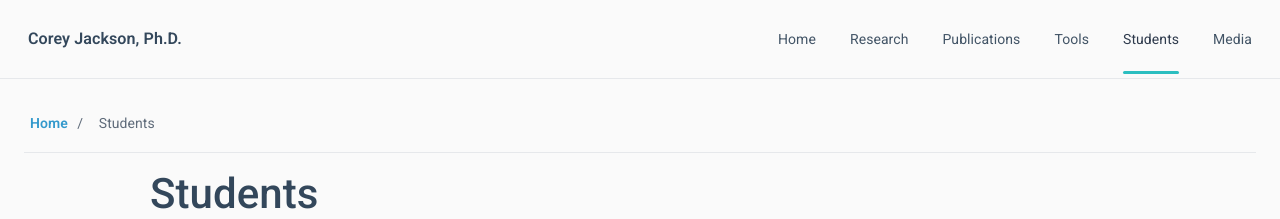
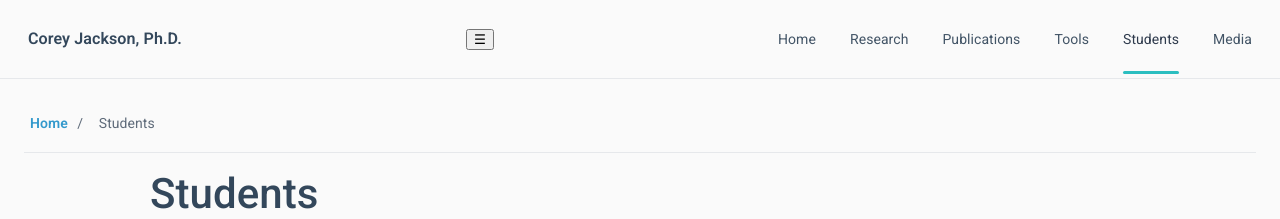
Before and after one commit to cjacks04/cjacks04.github.io, a Jekyll site: the page built from students.md, in a window 1280 px wide. Shown: the top 219 px of the page. Built offline with Jekyll 4.4.1, drawn with Linux system fonts in a browser that asks for light colours; nearby versions of some CDN libraries; a style sheet for code colours, icons or effects is not loaded.

Commit message:
Improve navigation accessibility and mobile structure

```diff
--- a/_includes/site-nav.html
+++ b/_includes/site-nav.html
@@ -1,14 +1,20 @@
-<nav class="top-nav">
+<nav class="top-nav" aria-label="Primary navigation">
   <div class="top-nav-inner">
     <a class="site-brand" href="{{ '/' | relative_url }}">{{ site.title }}</a>
 
-    <div class="nav-links">
-      <a href="{{ '/' | relative_url }}" class="{% if page.url == '/' %}active{% endif %}">Home</a>
-      <a href="{{ '/research/' | relative_url }}" class="{% if page.url == '/research/' %}active{% endif %}">Research</a>
-      <a href="{{ '/publications/' | relative_url }}" class="{% if page.url == '/publications/' %}active{% endif %}">Publications</a>
-      <a href="{{ '/tools/' | relative_url }}" class="{% if page.url == '/tools/' %}active{% endif %}">Tools</a>
-      <a href="{{ '/students/' | relative_url }}" class="{% if page.url == '/students/' %}active{% endif %}">Students</a>
-      <a href="{{ '/media/' | relative_url }}" class="{% if page.url == '/media/' %}active{% endif %}">Media</a>
+    <button class="nav-toggle" type="button" aria-expanded="false" aria-controls="primary-nav-links">
+      <span class="sr-only">Toggle navigation</span>
+      <span aria-hidden="true">☰</span>
+    </button>
+
+    <div class="nav-links" id="primary-nav-links">
+      <a href="{{ '/' | relative_url }}" class="{% if page.url == '/' %}active{% endif %}" {% if page.url == '/' %}aria-current="page"{% endif %}>Home</a>
+      <a href="{{ '/research/' | relative_url }}" class="{% if page.url == '/research/' %}active{% endif %}" {% if page.url == '/research/' %}aria-current="page"{% endif %}>Research</a>
+      <a href="{{ '/publications/' | relative_url }}" class="{% if page.url == '/publications/' %}active{% endif %}" {% if page.url == '/publications/' %}aria-current="page"{% endif %}>Publications</a>
+      <a href="{{ '/tools/' | relative_url }}" class="{% if page.url == '/tools/' %}active{% endif %}" {% if page.url == '/tools/' %}aria-current="page"{% endif %}>Tools</a>
+      <a href="{{ '/students/' | relative_url }}" class="{% if page.url == '/students/' %}active{% endif %}" {% if page.url == '/students/' %}aria-current="page"{% endif %}>Students</a>
+      <a href="{{ '/media/' | relative_url }}" class="{% if page.url == '/media/' %}active{% endif %}" {% if page.url == '/media/' %}aria-current="page"{% endif %}>Media</a>
     </div>
   </div>
 </nav>
+<script src="{{ '/assets/js/site-nav.js' | relative_url }}" defer></script>
```
